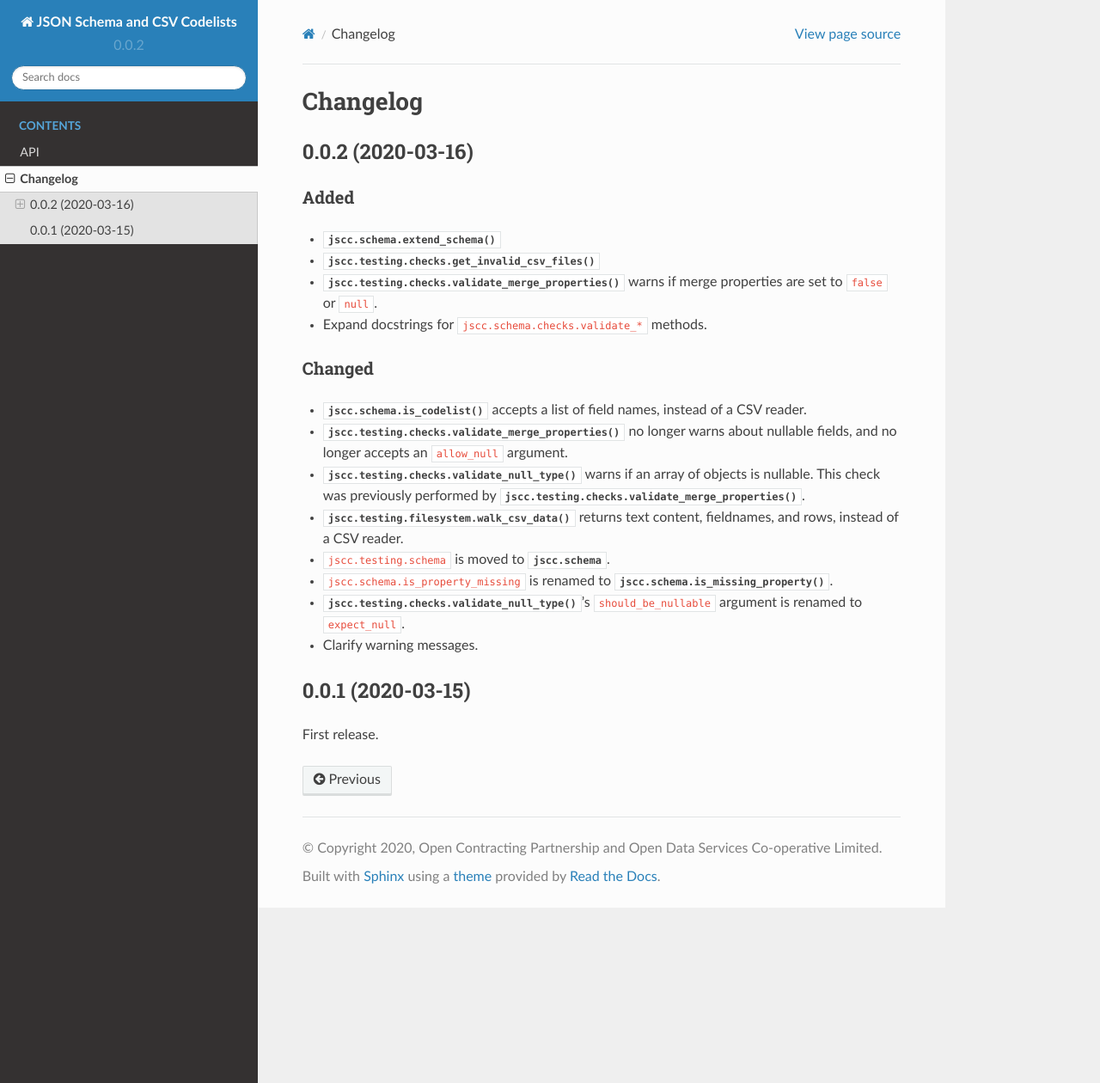
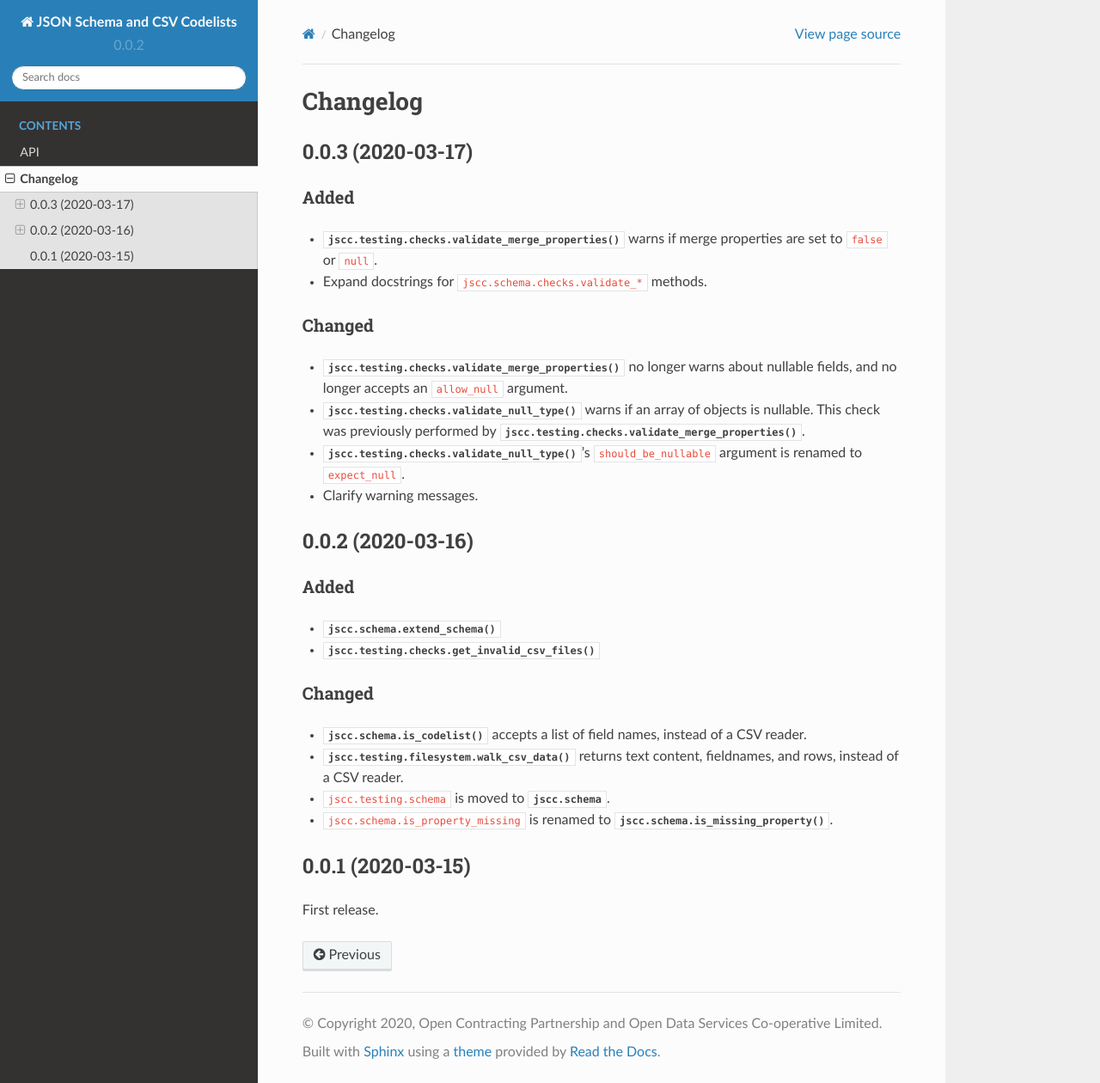
Before and after one commit to open-contracting/jscc, a Sphinx documentation site: the page built from docs/changelog.rst, in a window 1280 px wide and 1260 px high. Shown: the whole window at 86% size. Built offline with Sphinx 7.4.7 and the Read the Docs theme 2.0.0, drawn with Linux system fonts in a browser that asks for light colours; some of the changed lines change nothing that is shown.

Commit message:
Move changelog entries to new version

```diff
--- a/docs/changelog.rst
+++ b/docs/changelog.rst
@@ -1,5 +1,22 @@
 Changelog
 =========
+
+0.0.3 (2020-03-17)
+------------------
+
+Added
+~~~~~
+
+-  :meth:`jscc.testing.checks.validate_merge_properties` warns if merge properties are set to ``false`` or ``null``.
+-  Expand docstrings for ``jscc.schema.checks.validate_*`` methods.
+
+Changed
+~~~~~~~
+
+-  :meth:`jscc.testing.checks.validate_merge_properties` no longer warns about nullable fields, and no longer accepts an ``allow_null`` argument.
+-  :meth:`jscc.testing.checks.validate_null_type` warns if an array of objects is nullable. This check was previously performed by :meth:`jscc.testing.checks.validate_merge_properties`.
+-  :meth:`jscc.testing.checks.validate_null_type`'s ``should_be_nullable`` argument is renamed to ``expect_null``.
+-  Clarify warning messages.
 
 0.0.2 (2020-03-16)
 ------------------
@@ -9,20 +26,14 @@ Added
 
 -  :meth:`jscc.schema.extend_schema`
 -  :meth:`jscc.testing.checks.get_invalid_csv_files`
--  :meth:`jscc.testing.checks.validate_merge_properties` warns if merge properties are set to ``false`` or ``null``.
--  Expand docstrings for ``jscc.schema.checks.validate_*`` methods.
 
 Changed
 ~~~~~~~
 
 -  :meth:`jscc.schema.is_codelist` accepts a list of field names, instead of a CSV reader.
--  :meth:`jscc.testing.checks.validate_merge_properties` no longer warns about nullable fields, and no longer accepts an ``allow_null`` argument.
--  :meth:`jscc.testing.checks.validate_null_type` warns if an array of objects is nullable. This check was previously performed by :meth:`jscc.testing.checks.validate_merge_properties`.
 -  :meth:`jscc.testing.filesystem.walk_csv_data` returns text content, fieldnames, and rows, instead of a CSV reader.
 -  ``jscc.testing.schema`` is moved to :mod:`jscc.schema`.
 -  ``jscc.schema.is_property_missing`` is renamed to :meth:`jscc.schema.is_missing_property`.
--  :meth:`jscc.testing.checks.validate_null_type`'s ``should_be_nullable`` argument is renamed to ``expect_null``.
--  Clarify warning messages.
 
 0.0.1 (2020-03-15)
 ------------------
```
